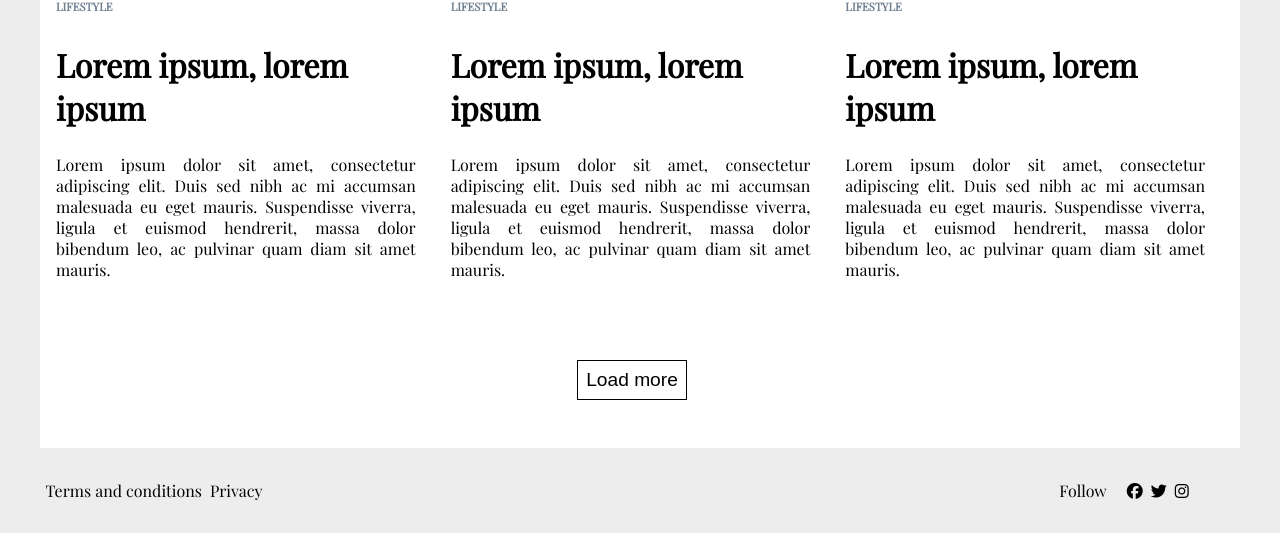
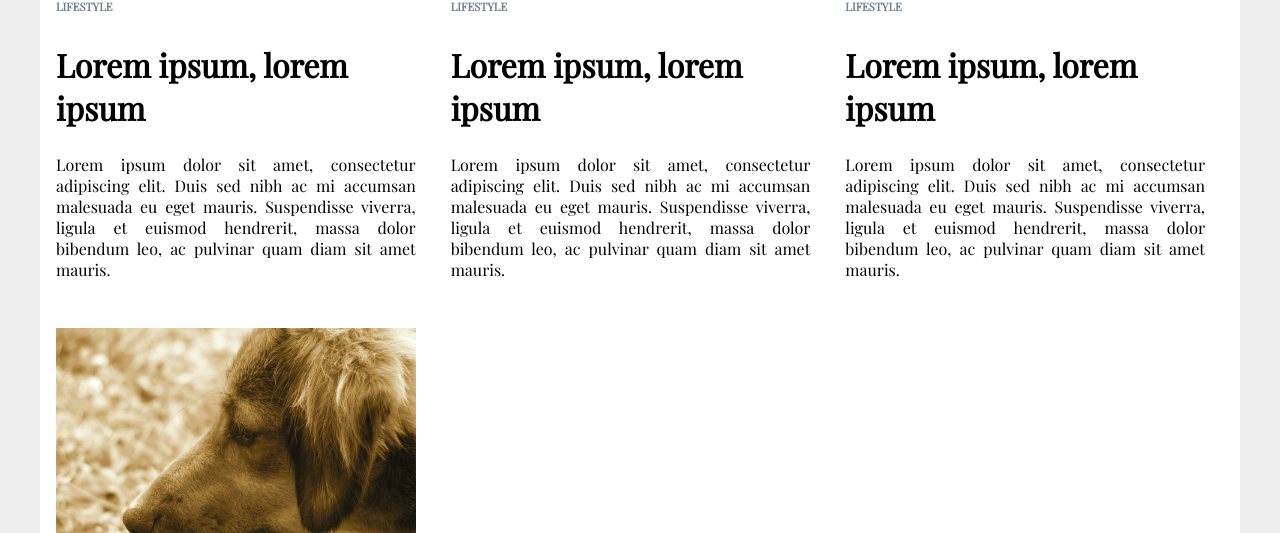
Before and after one commit to marcinho51/Blog_Minimo, a website: page index.html in a window 1280 px wide. Both pictures are taken after a click on the button "Load more". Shown: the part 2740-3273 px from the top of the page. Drawn offline with nearby package versions, Linux system fonts and the light colour scheme.

Commit message:
LoadMore Button JS created

```diff
--- a/js/app.js
+++ b/js/app.js
@@ -46,3 +46,43 @@ const buttonValidator = () => {
 };
 
 mailButton.addEventListener("click", buttonValidator);
+
+// loading more posts
+
+const loadMoreButton = document.querySelector(
+  ".posts-second__load-more button"
+);
+const loadMoreContainer = document.querySelector(".posts-second__load-more");
+const postsSecondSection = document.querySelector(".posts-second .row");
+
+const loadMore = () => {
+  // new elements to create
+  const newLink = document.createElement("a");
+  const newPostDiv = document.createElement("div");
+  const newImg = document.createElement("img");
+  const newHeadline5 = document.createElement("h5");
+  const newHeadline1 = document.createElement("h1");
+  const newParagraph = document.createElement("p");
+
+  // appending those elements to the website
+
+  postsSecondSection.insertBefore(newLink, loadMoreContainer);
+  newLink.setAttribute("href", "#");
+  newLink.classList.add("col-sm-12", "col-md-6", "col-lg-4");
+  newLink.appendChild(newPostDiv);
+  newPostDiv.classList.add("posts-second__post");
+  newPostDiv.appendChild(newImg);
+  newImg.setAttribute("src", "./images/image8.jpg");
+  newImg.setAttribute("alt", "Dog");
+  newPostDiv.appendChild(newHeadline5);
+  newHeadline5.innerText = "Lifestyle";
+  newPostDiv.appendChild(newHeadline1);
+  newHeadline1.innerText = "Lorem ipsum, lorem ipsum";
+  newPostDiv.appendChild(newParagraph);
+  newParagraph.innerText =
+    "Lorem ipsum dolor sit amet, consectetur adipiscing elit. Duis sed nibh ac mi accumsan malesuada eu eget mauris. Suspendisse viverra, ligula et euismod hendrerit, massa dolor bibendum leo, ac pulvinar quam diam sit amet mauris.";
+  loadMoreButton.parentElement.removeChild(loadMoreButton);
+  loadMoreContainer.style.padding = "3rem 0 0 0";
+};
+
+loadMoreButton.addEventListener("click", loadMore);
--- a/scss/_header.scss
+++ b/scss/_header.scss
@@ -69,10 +69,11 @@ header {
         display: none;
         position: absolute;
         list-style-type: none;
-        width: 2rem;
+
         transform-origin: 0% 0%;
         transform: translate(-100%, 0);
         transition: transform 0.5s cubic-bezier(0.77, 0.2, 0.05, 1);
+        width: 2rem;
         a {
           color: $color-black;
           font-weight: 700;
@@ -82,7 +83,7 @@ header {
 
           li {
             font-size: 0.8rem;
-            padding: 0.5rem 0.8rem;
+            padding: 1rem 0.3rem 0 0.8rem;
           }
         }
       }
```
Also changed, not shown: css/main.css, images/image8.jpg (added).
